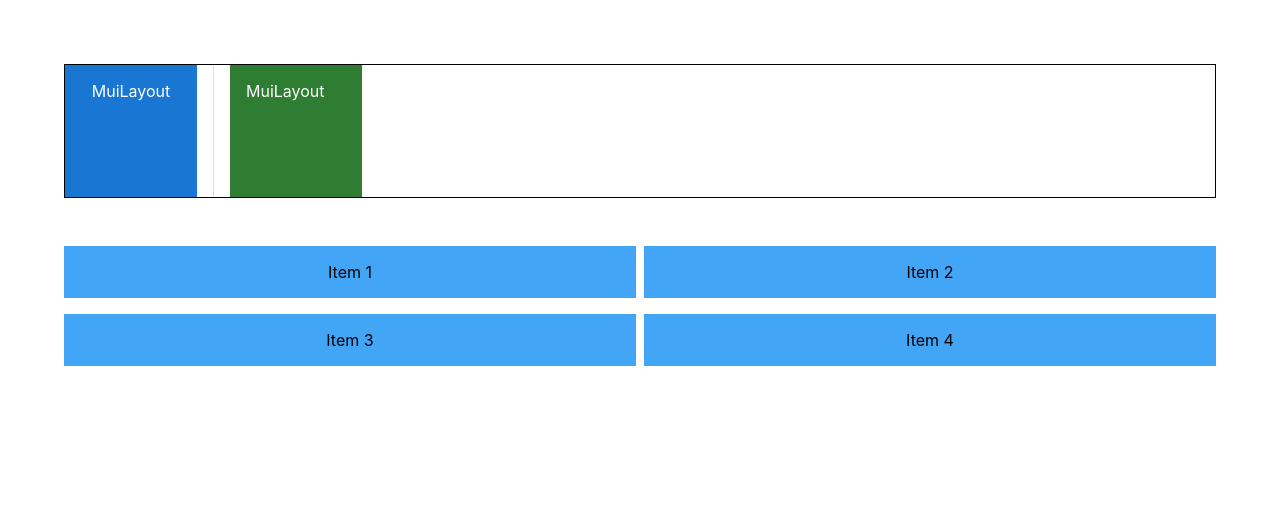
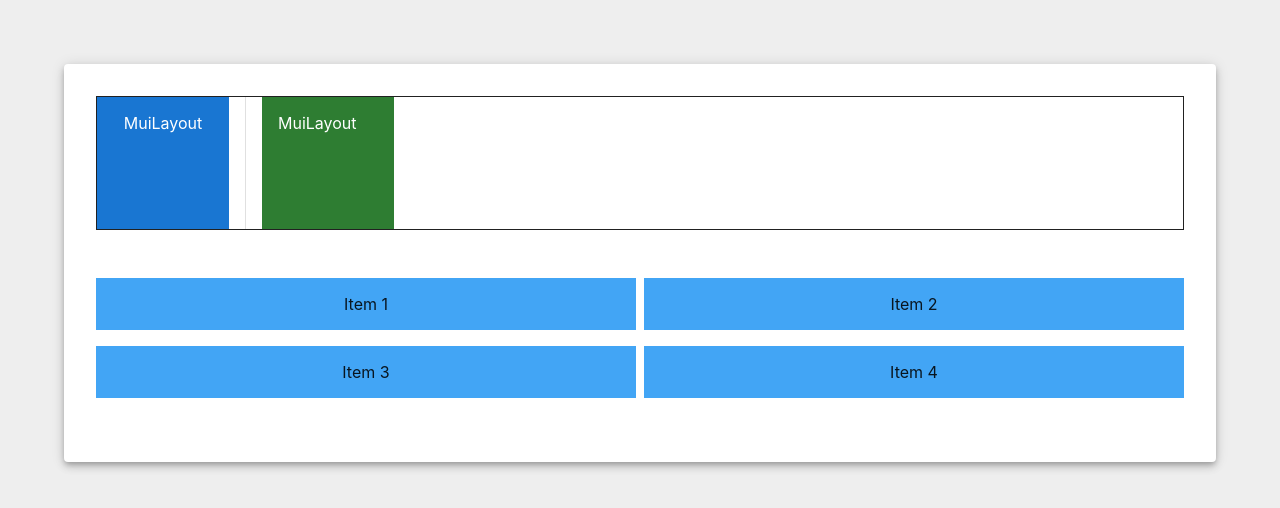
Before and after one commit to Gapotchenko-Yakov/react-mui-codevolution, a React (Create React App) app: page / in a window 1280 px wide. Shown: the top 508 px of the page. Built offline with nearby package versions, Linux system fonts and the light colour scheme.

Commit message:
Add Paper demo.

```diff
--- a/src/App.css
+++ b/src/App.css
@@ -1,3 +1,7 @@
+body {
+  background-color: #eeeeee;
+}
+
 .App {
   text-align: center;
   padding: 4rem;
--- a/src/components/MuiLayout.tsx
+++ b/src/components/MuiLayout.tsx
@@ -1,9 +1,9 @@
-import { Box, Divider, Grid, Stack } from "@mui/material";
+import { Box, Divider, Grid, Paper, Stack } from "@mui/material";
 import React from "react";
 
 const MuiLayout = () => {
   return (
-    <>
+    <Paper sx={{ p: 4 }} elevation={5}>
       <Stack
         border="1px solid"
         direction="row"
@@ -62,7 +62,7 @@ const MuiLayout = () => {
           </Box>
         </Grid>
       </Grid>
-    </>
+    </Paper>
   );
 };
 
```
